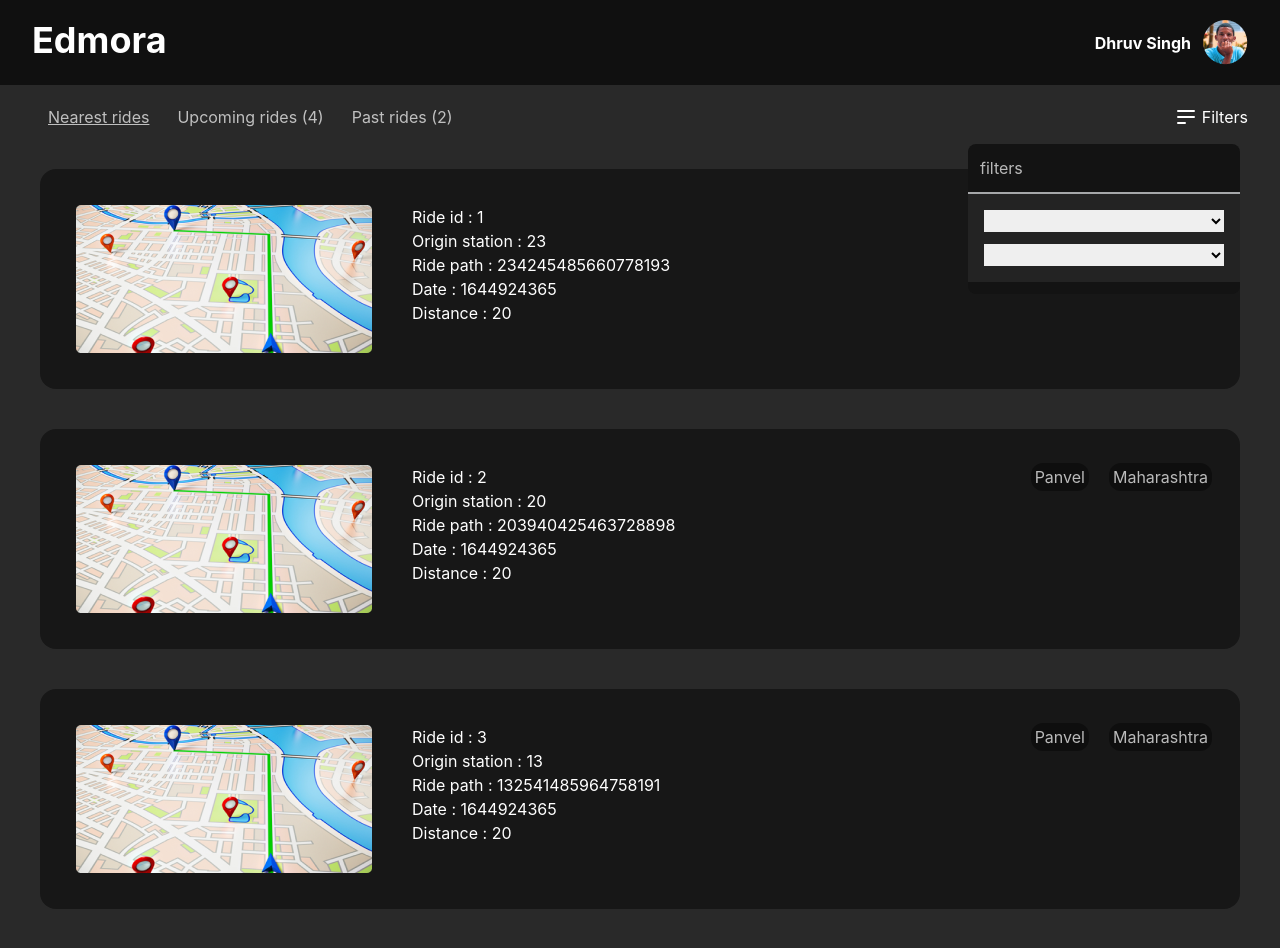
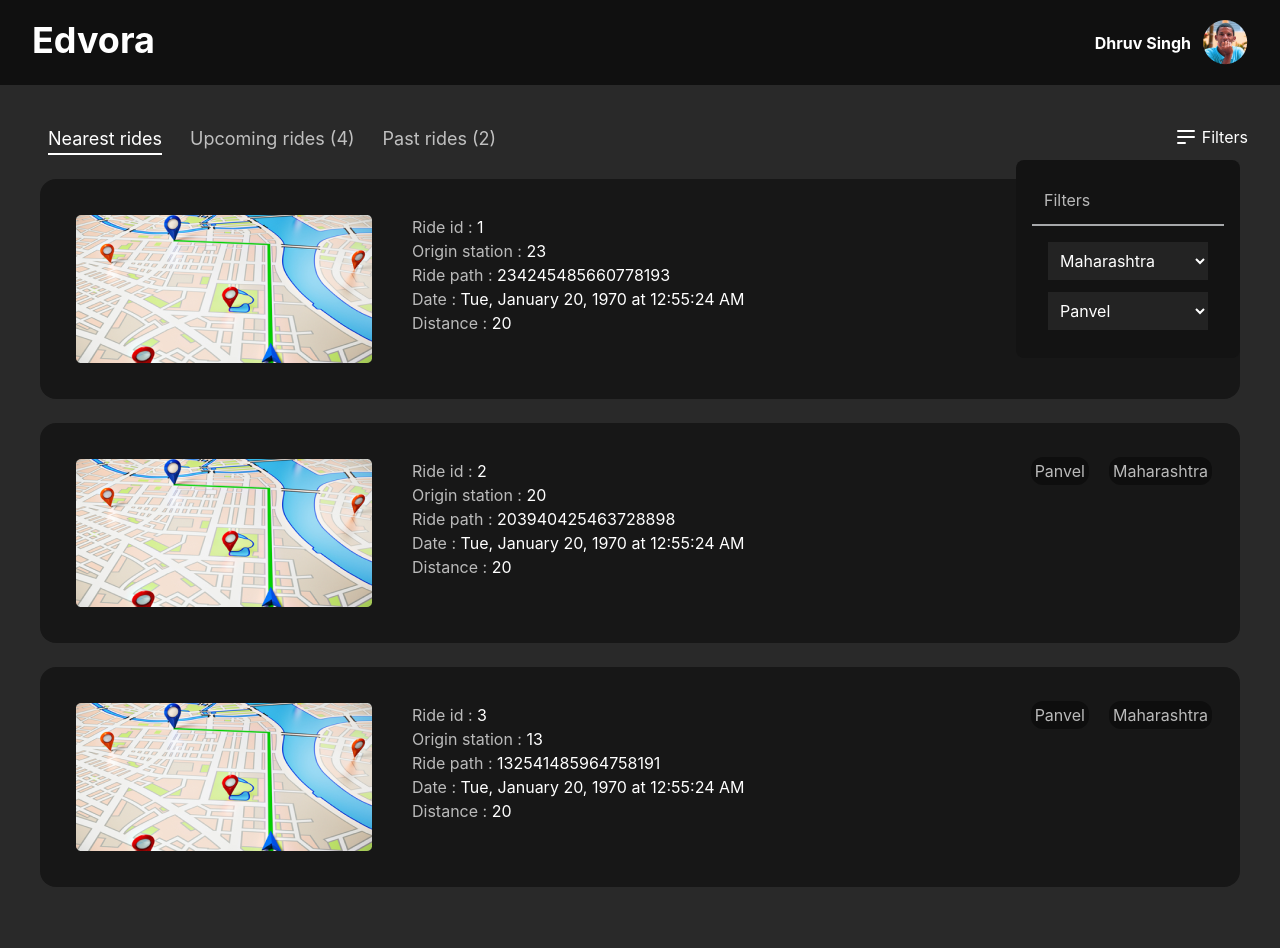
Before and after one commit to ghulamyazdani/edvora, a Next.js app: page / in a window 1280 px wide. After the commit the page ends 911 px from the top, so only its background shows below. Built offline with nearby package versions, Linux system fonts and the light colour scheme.

Commit message:
Filter backend and soem ui changes

```diff
--- a/components/Header.tsx
+++ b/components/Header.tsx
@@ -4,7 +4,7 @@ import Image from "next/image";
 export default function header() {
   return (
     <div className="flex flex-row justify-between p-5 pl-8 pr-8 bg-[#101010] text-white">
-      <h1 className="text-4xl font-sf font-bold">Edmora</h1>
+      <h1 className="text-4xl font-sf font-bold">Edvora</h1>
       <div className="flex flex-row text-center items-center gap-3">
         <p className="font-inter font-bold">Dhruv Singh</p>
         <img src="./images/Rectangle.png" alt="" />
--- a/components/List.tsx
+++ b/components/List.tsx
@@ -1,32 +1,53 @@
 /* eslint-disable @next/next/no-img-element */
 import React, { useEffect, useState } from "react";
-
-export default function List() {
-  const [Data, setData]: any = useState([]);
+import { getUser } from "../services";
+export default function List({ Data }: any) {
+  const [user, setUser] = useState([]);
   useEffect(() => {
-    getRides();
+    getUser().then((res) => {
+      setUser(res);
+    });
   }, []);
-
-  async function getRides() {
-    const response = await fetch("./api/rides");
-    const data = await response.json();
-    setData(data.Ride);
+  console.log(user);
+  function getDate(param: any) {
+    const date = new Date(param);
+    return date.toLocaleString("en-US", {
+      weekday: "short",
+      day: "numeric",
+      year: "numeric",
+      month: "long",
+      hour: "numeric",
+      minute: "numeric",
+      second: "numeric",
+    });
   }
   return (
     <div>
       {Data.map((ride: any) => (
         <div
           key={ride.id}
-          className="flex flex-row justify-between flex-wrap pr-7 bg-[#171717] p-9 m-10 rounded-2xl"
+          className="flex flex-row justify-between flex-wrap pr-7 bg-[#171717] p-9 mx-10 my-6 rounded-2xl"
         >
           <div className=" flex flex-row gap-10 flex-wrap">
             <img src="./images/gps.png" alt="gps" />
-            <ul>
-              <li>Ride id : {ride.id}</li>
-              <li>Origin station : {ride.origin_station_code}</li>
-              <li>Ride path : {ride.station_path}</li>
-              <li>Date : {ride.date}</li>
-              <li>Distance : 20</li>
+            <ul className="opacity-100 ">
+              <li>
+                <span className="opacity-70">Ride id :</span> {ride.id}
+              </li>
+              <li>
+                <span className="opacity-70">Origin station :</span>{" "}
+                {ride.origin_station_code}
+              </li>
+              <li>
+                <span className="opacity-70"> Ride path :</span>{" "}
+                {ride.station_path}
+              </li>
+              <li>
+                <span className="opacity-70">Date :</span> {getDate(ride.date)}
+              </li>
+              <li>
+                <span className="opacity-70">Distance :</span> 20{" "}
+              </li>
             </ul>
           </div>
           <div className="flex flex-row gap-5">
--- a/components/Rides.tsx
+++ b/components/Rides.tsx
@@ -1,7 +1,14 @@
-import React from "react";
-import Filter from "./icons/filter";
+import React, { useEffect, useState } from "react";
+import Filter from "./icons/Filter";
 import List from "./List";
+import { getRides } from "../services";
 export default function Rides() {
+  const [Data, setData]: any = useState([]);
+  useEffect(() => {
+    getRides().then((res) => {
+      setData(res);
+    });
+  }, []);
   function handleFilter() {
     const filter: any = document.querySelector(".filter");
     if (filter.classList.contains("hidden")) {
@@ -10,15 +17,37 @@ export default function Rides() {
       filter.classList.add("hidden");
     }
   }
+  function handleCat() {
+    console.log("catClicked");
+  }
   return (
     <>
-      <div className="text-white bg-inherit flex flex-row justify-between pt-5 font-inter pl-12 pr-8">
-        <div className="flex flex-row gap-7 opacity-70">
-          <p className="underline active:bg-violet-700 focus:outline-none focus:ring focus:ring-violet-300cursor-pointer">
+      <div className="text-white bg-inherit flex flex-row justify-between mt-10 font-inter pl-12 pr-8">
+        <div className="flex flex-row gap-7 text-sm lg:text-lg">
+          <p
+            className="active opacity-70 cursor-pointer"
+            onClick={() => {
+              handleCat();
+            }}
+          >
             Nearest rides
           </p>
-          <p>Upcoming rides (4)</p>
-          <p>Past rides (2)</p>
+          <p
+            className="opacity-70 cursor-pointer"
+            onClick={() => {
+              handleCat();
+            }}
+          >
+            Upcoming rides (4)
+          </p>
+          <p
+            className="opacity-70 cursor-pointer"
+            onClick={() => {
+              handleCat();
+            }}
+          >
+            Past rides (2)
+          </p>
         </div>
         <div
           className="flex flex-row gap-1 cursor-pointer"
@@ -29,35 +58,34 @@ export default function Rides() {
           <Filter className="w-6 h-6" />
           <p>Filters</p>
         </div>
-        <div className=" filter absolute float-right top-36 right-10 z-10 bg-[#131313] pb-3 rounded-lg">
-          <p className="opacity-70 border-b-2 p-3">filters</p>
-          <div className="bg-[#232323] p-4 flex flex-col gap-3 text-black">
+        <div className=" filter absolute float-right top-40 right-10 z-10 p-4 bg-[#131313] pb-3 rounded-lg">
+          <p className="opacity-70 border-b-2 p-3">Filters</p>
+          <div className=" p-4 flex flex-col gap-3 text-black">
             <select
-              className="w-60 disabled:opacity-50"
+              className="w-40 p-2 bg-[#232323] text-white  disabled:opacity-50"
               id="breed"
               value="state"
             >
-              <option />
-              <option />
-              {/* {breeds.map((breed) => (
-              <option key={breed} value={breed}>
-                {breed}
-              </option>
-            ))} */}
+              {Data.map((state: any) => (
+                <option key={state.id} value={state.state}>
+                  {state.state}
+                </option>
+              ))}
             </select>
-            <select className="w-60 disabled:opacity-50" id="breed">
-              <option />
-              <option />
-              {/* {breeds.map((breed) => (
-              <option key={breed} value={breed}>
-                {breed}
-              </option>
-            ))} */}
+            <select
+              className="w-40 bg-[#232323] p-2 text-white  disabled:opacity-50"
+              id="breed"
+            >
+              {Data.map((state: any) => (
+                <option key={state.id} value={state.city}>
+                  {state.city}
+                </option>
+              ))}
             </select>
           </div>
         </div>
       </div>
-      <List />
+      <List Data={Data} />
     </>
   );
 }
--- /dev/null
+++ b/services/index.tsx
@@ -0,0 +1,10 @@
+export async function getRides() {
+  const response = await fetch("./api/rides");
+  const data = await response.json();
+  return data.Ride;
+}
+export async function getUser() {
+  const response = await fetch("./api/users");
+  const data = await response.json();
+  return data.users;
+}
--- a/styles/globals.scss
+++ b/styles/globals.scss
@@ -19,3 +19,8 @@ a {
 * {
   box-sizing: border-box;
 }
+
+.active {
+  opacity: 1;
+  border-bottom: solid 2px white;
+}
```
